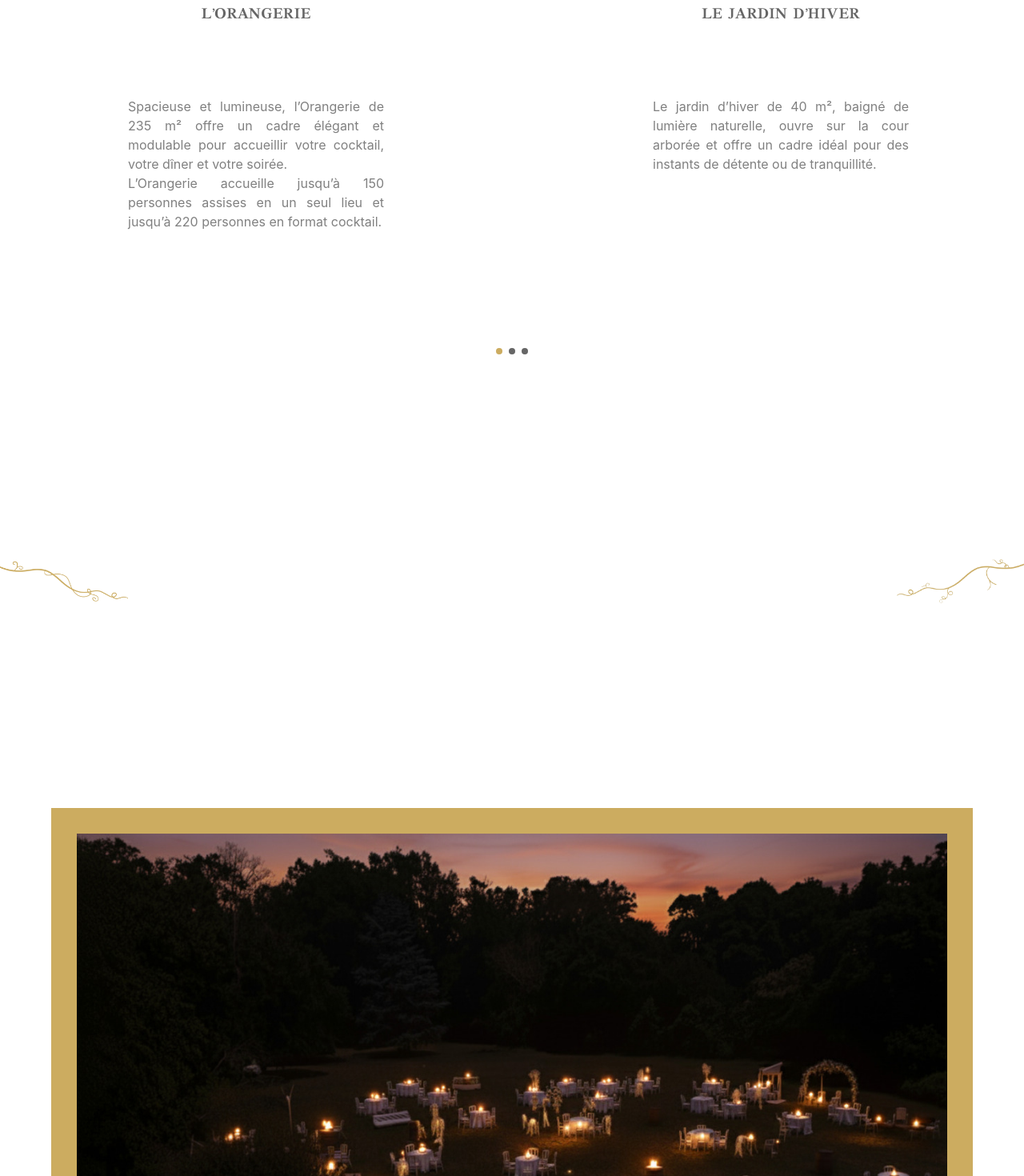
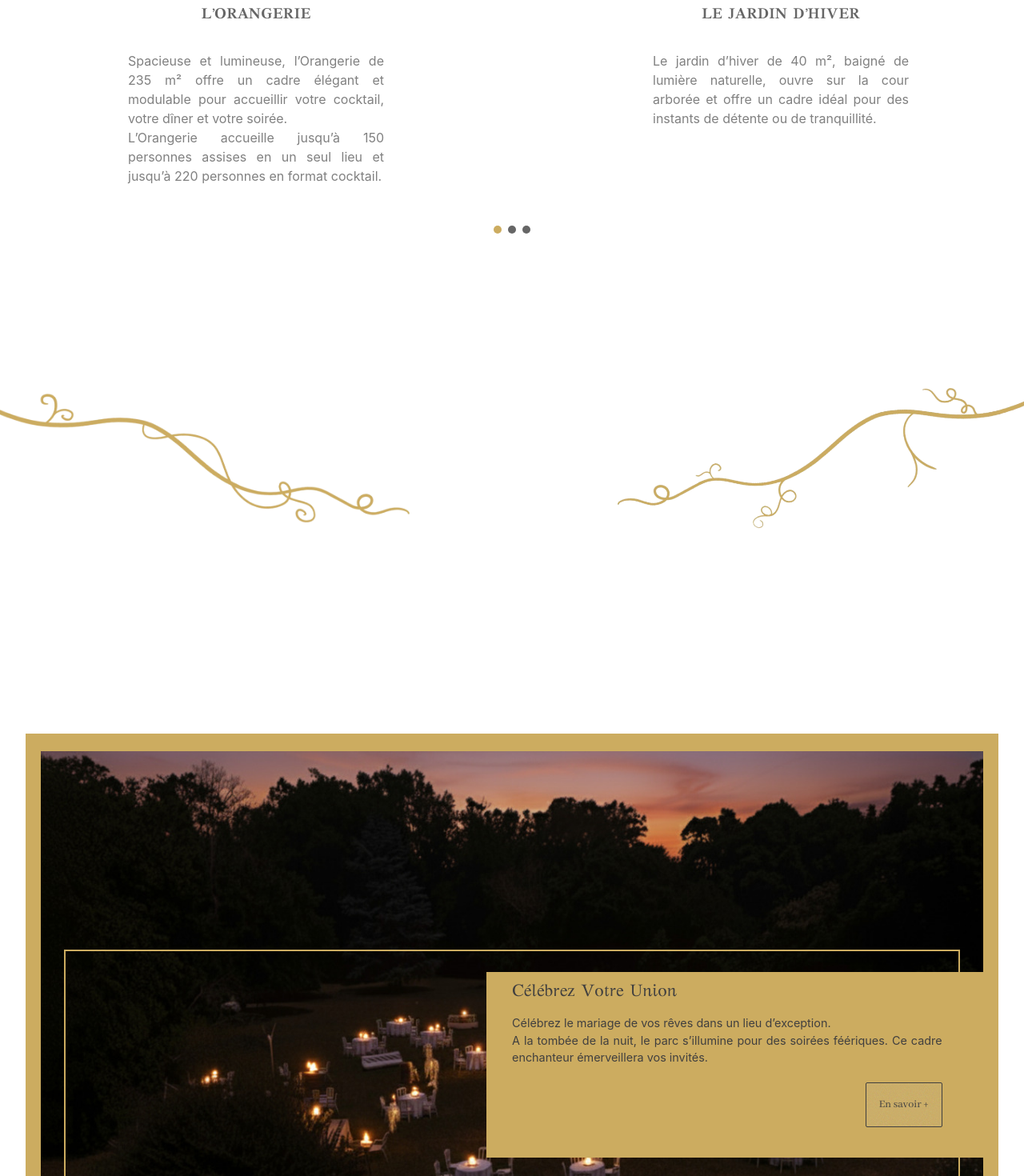
Before and after one commit to SfHzm/siteTrigant, a React (Vite) app: page / in a window 1280 px wide. Shown: the part 1660-3130 px from the top of the page at 80% size. Built offline with nearby package versions, Linux system fonts and the light colour scheme.

Commit message:
Home Tablet 2.0

```diff
--- a/src/App.css
+++ b/src/App.css
@@ -54,10 +54,11 @@
   --space-small: 11vw;
   --space-small-md: 6vw;
   --space-big: 20vw;
+  --space-big-md: 15vw;
   --space-img-title: 10vw;
   --space-img-title-md: 4vw;
   --space-title-text: 3vw;
-  --space-title-text-md: 2vw;
+  --space-title-text-md: 2.5vw;
 }
 
 body {
@@ -129,6 +130,6 @@ body {
   }
 
   .mini-text {
-    padding-top: 0;
+    padding-top: var(--space-title-text-md);
   }
 }
--- a/src/components/carousel.jsx
+++ b/src/components/carousel.jsx
@@ -149,9 +149,11 @@ export default function Carousel({ slides }) {
             )}
 
             {/* Texte */}
-            <div className="w-80 flex flex-col justify-center items-center mb-[12vw]">
+            <div className="w-80 flex flex-col justify-center items-center mb-[8vh] md:mb-[7.5vh]">
               <h2 className="mini-title">{slide.title}</h2>
-              <p className="sousTitle">{slide.soustitle}</p>
+              {slide.soustitle && (
+                <p className="sousTitle">{slide.soustitle}</p>
+              )}
               <div className="mini-text" style={{ whiteSpace: "pre-line" }}>
                 <ReactMarkdown>{slide.text}</ReactMarkdown>
               </div>
@@ -166,7 +168,7 @@ export default function Carousel({ slides }) {
           <button
             key={index}
             onClick={() => goToSlide(index)}
-            className={`w-2 h-2 rounded-full ${
+            className={`w-2 h-2 rounded-full md:w-2.5 md:h-2.5 ${
               index === current ? "bg-accent-gold" : "bg-title"
             }`}
           ></button>
--- a/src/pages/home.jsx
+++ b/src/pages/home.jsx
@@ -21,29 +21,30 @@ export default function Home() {
         <Carousel slides={slides} />
       </div>
 
-      <div className="flex justify-between items-center mt-[var(--space-big)]">
-        <img src={vigne_gauche} alt="" className="w-40" />
-        <img src={vigne_droite} alt="" className="w-40" />
+      <div className="flex justify-between items-center mt-[var(--space-big)] md:mt-[var(--space-big-md)]">
+        <img src={vigne_gauche} alt="" className="w-40 md:w-[40vw]" />
+        <img src={vigne_droite} alt="" className="w-40 md:w-[40vw]" />
       </div>
 
       <div className="w-full flex justify-center items-center mt-[var(--space-big)]">
-        <div className="flex flex-col items-center w-[90vw] py-[2.5vw] h-fit bg-accent-gold">
-          <img src={jardin_nuit} alt="" className="w-[85vw]" />
+        <div className="flex flex-col items-center w-[90vw] py-[2.5vw] h-fit bg-accent-gold md:relative md:w-[95vw] md:py-[1.7vw]">
+          <img src={jardin_nuit} alt="" className="w-[85vw] md:w-[92vw]" />
+          <div className="md:absolute md:w-[87.5vw] md:h-[36vh] md:border-2 md:border-accent-gold md:top-1/2 md:-translate-y-1/2"></div>
           <div
-            className="w-[90vw] h-2/5 px-[2.5vw] pt-2"
+            className="w-[90vw] h-2/5 px-[2.5vw] pt-2 md:absolute md:bg-accent-gold md:h-58 md:w-[50vw] md:top-1/2 md:-translate-y-1/2 md:right-0"
             style={{ zIndex: 12 }}
           >
-            <h1 className="font-artemisia text-accent-content">
+            <h1 className="font-artemisia text-accent-content md:text-[1.3rem]">
               Célébrez Votre Union
             </h1>
-            <p className="h-fit text-justify text-[0.75rem] font-inter text-accent-content mt-2.5 w-[82vw]">
+            <p className="h-fit text-justify text-[0.75rem] font-inter text-accent-content mt-2.5 w-[82vw] md:w-fit md:mt-3.5 md:pr-[3vw] md:text-[0.9rem]">
               Célébrez le mariage de vos rêves dans un lieu d’exception. <br />{" "}
               A la tombée de la nuit, le parc s’illumine pour des soirées
               féériques. Ce cadre enchanteur émerveillera vos invités.
             </p>
             <Link
               to="/mariage"
-              className="btn btn-xs sm:btn-sm md:btn-md lg:btn-lg xl:btn-xl border-1 rounded-xs border-accent-content text-accent-content font-normal font-abhaya text-sm float-right mt-5 p-4"
+              className="btn btn-xs shadow-no sm:btn-sm md:btn-md lg:btn-lg xl:btn-xl border-1 rounded-xs border-accent-content text-accent-content font-normal font-abhaya text-sm float-right mt-5 p-4 md:mr-[3vw]"
             >
               En savoir +
             </Link>
```
